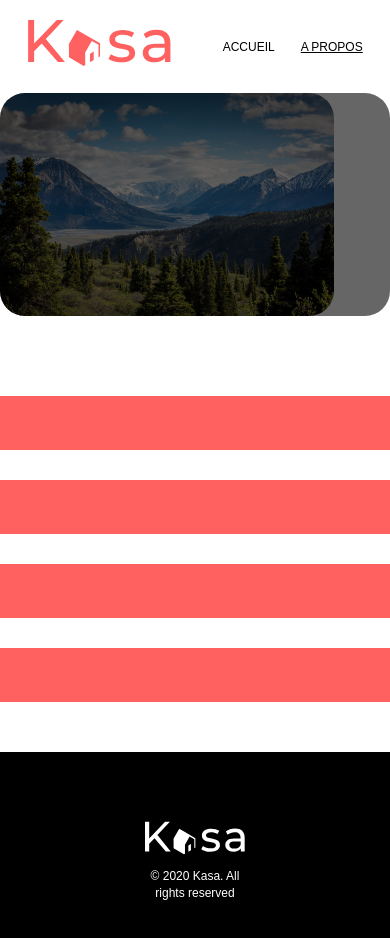
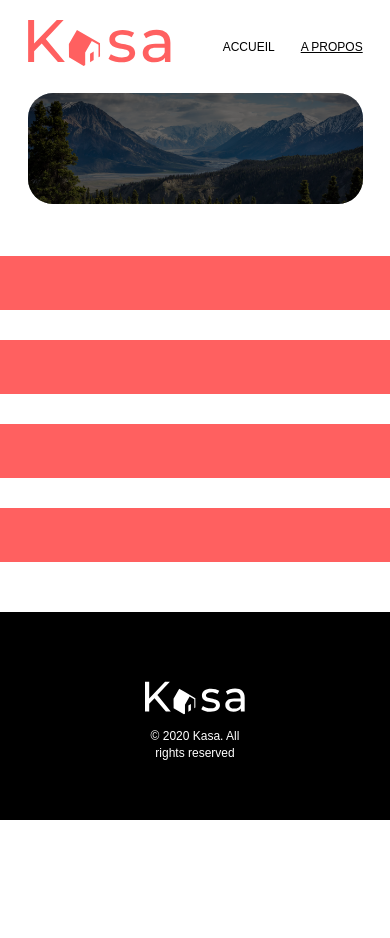
Before and after one commit to RKL715/P8---Kasa, a React (Vite) app: page /about in a window 390 px wide. Shown: the top 938 px of the page. After the commit the page ends 844 px from the top, so only its background shows below. Built offline with nearby package versions, Linux system fonts and the light colour scheme.

Commit message:
Responsive Banner + main page (gallery)

```diff
--- a/src/components/common/_banner.scss
+++ b/src/components/common/_banner.scss
@@ -1,3 +1,5 @@
+@import "../../styles/mixins";
+
 .banner-background { // Background
   position : relative;
   max-width: 1240px;
@@ -5,6 +7,13 @@
   flex-shrink: 0;
   border-radius: 25px;
   margin : 0 auto 50px;
+  // RESPONSIVE
+    @media (max-width: 450px) {
+      width: 335px;
+      height: 111px;
+      margin: 0 auto 22px;
+
+    }
   &::before { // Overlay
     content: "";
     position: absolute;
@@ -16,12 +25,22 @@
     background: #000;
     mix-blend-mode: darken;
     border-radius: 25px;
+    // RESPONSIVE
+    @media (max-width: 450px) {
+      width: 335px;
+      height: 111px;
+    }
   }
   .banner { // Image
     min-width: fit-content;
     height: 223px;
     border-radius: 25px;
     object-fit: cover;
+    // RESPONSIVE
+    @media (max-width: 450px) {
+      min-width: 335px;
+      height: 111px;
+    }
   }
   h1 { // Title
     width: auto;
@@ -37,7 +56,15 @@
     font-style: normal;
     font-weight: 700;
     line-height: 142.6%; /* 68.448px */
+// RESPONSIVE
+    @media (max-width: 450px) {
+      @include text-24(#FFF);
+        font-weight: 700;
+        width: 70%;
+        white-space: normal;
+        left: 40%;
 
+    }
   }
 }
 
@@ -45,24 +72,3 @@
 // background is the background of the banner image. &:: before pseudo-element helps to create the darken effect.
 // .banner is the image itself.
 // h1 is the title of the banner. Font is inside _reset.scss
-
-// RESPONSIVE DESIGN
-
-// 375px
-
-@media (max-width: 375px) {
-  .banner-background {
-    width: 335px;
-    height: 111px;
-    .banner {
-      width: 335px;
-      height: 111px;
-    }
-    h1 {
-      width: 70%;
-      white-space: normal;
-      left: 40%;
-      font-size: 24px;
-      line-height: 100%;    }
-  }
-}
--- a/src/styles/styles.css
+++ b/src/styles/styles.css
@@ -146,6 +146,13 @@ footer .footerContent img {
   border-radius: 25px;
   margin: 0 auto 50px;
 }
+@media (max-width: 450px) {
+  .banner-background {
+    width: 335px;
+    height: 111px;
+    margin: 0 auto 22px;
+  }
+}
 .banner-background::before {
   content: "";
   position: absolute;
@@ -158,11 +165,23 @@ footer .footerContent img {
   mix-blend-mode: darken;
   border-radius: 25px;
 }
+@media (max-width: 450px) {
+  .banner-background::before {
+    width: 335px;
+    height: 111px;
+  }
+}
 .banner-background .banner {
   min-width: fit-content;
   height: 223px;
   border-radius: 25px;
   object-fit: cover;
+}
+@media (max-width: 450px) {
+  .banner-background .banner {
+    min-width: 335px;
+    height: 111px;
+  }
 }
 .banner-background h1 {
   width: auto;
@@ -179,30 +198,31 @@ footer .footerContent img {
   font-weight: 700;
   line-height: 142.6%; /* 68.448px */
 }
-
-@media (max-width: 375px) {
-  .banner-background {
-    width: 335px;
-    height: 111px;
-  }
-  .banner-background .banner {
-    width: 335px;
-    height: 111px;
-  }
+@media (max-width: 450px) {
   .banner-background h1 {
+    color: #FFF;
+    font-size: 24px;
+    font-weight: 500;
+    white-space: nowrap;
+    font-weight: 700;
     width: 70%;
     white-space: normal;
     left: 40%;
-    font-size: 24px;
-    line-height: 100%;
   }
 }
+
 .gallery-background {
   border-radius: 25px;
   background: #F6F6F6;
   max-width: 1240px;
   height: auto;
   margin: 0 auto 50px auto;
+}
+@media (max-width: 450px) {
+  .gallery-background {
+    background: none;
+    margin: 0 auto 22px auto;
+  }
 }
 .gallery-background .gallery {
   display: grid;
@@ -211,6 +231,12 @@ footer .footerContent img {
   grid-column-gap: 50px;
   padding: 56px 50px 43px 50px;
   justify-content: center;
+}
+@media (max-width: 450px) {
+  .gallery-background .gallery {
+    grid-row-gap: 20px;
+    padding: 0 20px 20px 20px;
+  }
 }
 .gallery-background .gallery figure {
   cursor: pointer;
```
Also changed, not shown: src/components/home/_gallery.scss (+10 -0 lines), 1 other file (tests, documents, lock files or other folders).
